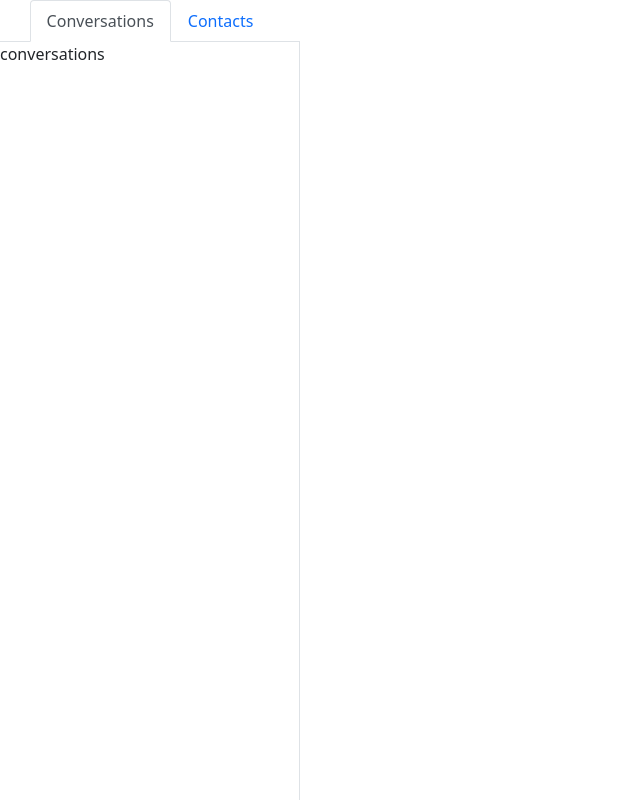
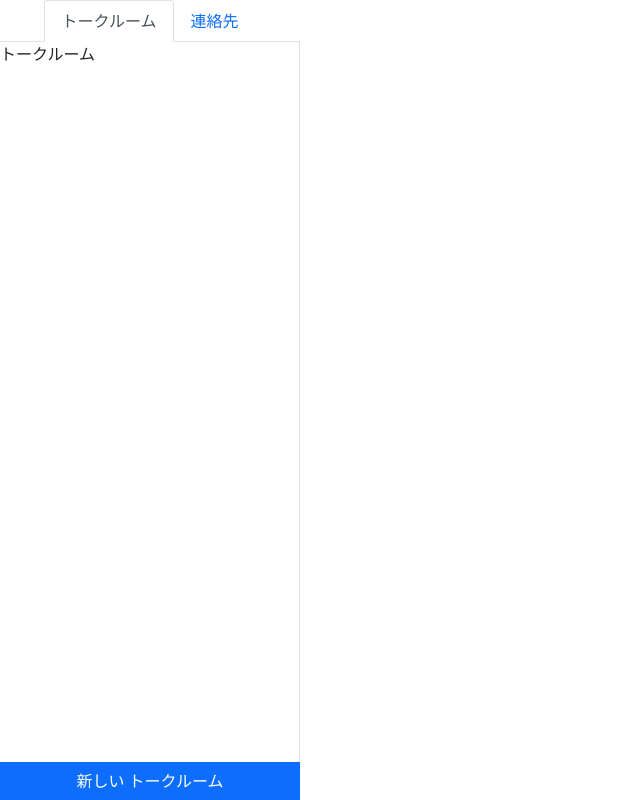
Before and after one commit to mamoru0101/chat-application, a React (Create React App) app in the folder client/: page / in a window 1280 px wide. Shown: the whole page, without its empty margins (0-640 px from the left). Built offline with nearby package versions, Linux system fonts and the light colour scheme.

Commit message:
move to components

```diff
--- a/client/src/App.js
+++ b/client/src/components/App.js
@@ -1,4 +1,4 @@
-import Sidebar from "./components/Sidebar";
+import Sidebar from "./Sidebar";
 
 const App = () => {
 
--- /dev/null
+++ b/client/src/components/Contacts.js
@@ -0,0 +1,11 @@
+import React from 'react';
+
+const Contacts = () => {
+  return (
+    <div>
+      連絡先
+    </div>
+  );
+};
+
+export default Contacts;
--- /dev/null
+++ b/client/src/components/Conversations.js
@@ -0,0 +1,11 @@
+import React from 'react';
+
+const Conversations = () => {
+  return (
+    <div>
+      トークルーム
+    </div>
+  );
+};
+
+export default Conversations;
--- /dev/null
+++ b/client/src/components/Sidebar.js
@@ -0,0 +1,61 @@
+import React from 'react';
+import {Button, Modal, Nav, Tab} from 'react-bootstrap'
+import {useState} from "react";
+
+import Conversations from './Conversations'
+import Contacts from './Contacts'
+
+const CONVERSATIONS_KEY = 'conversations'
+const CONTACTS_KEY = 'contacts'
+const Sidebar = () => {
+  const [activeKey, setActiveKey] = useState(CONVERSATIONS_KEY);
+  const [modalOpen, setModalOpen] = useState(false);
+
+  const isSelectConversations = activeKey === CONVERSATIONS_KEY
+
+  const closeModal = () => {
+    setModalOpen(false)
+  }
+
+  return (
+    <div className="d-flex" style={{"height": "100vh"}}>
+
+      <div style={{width: '300px'}} className={'d-flex flex-column'}>
+        <Tab.Container activeKey={activeKey} onSelect={setActiveKey}>
+
+          <Nav variant="tabs" className={"justify-content-center"}>
+            <Nav.Item><Nav.Link eventKey="conversations">トークルーム</Nav.Link></Nav.Item>
+            <Nav.Item><Nav.Link eventKey="contacts">連絡先</Nav.Link></Nav.Item>
+          </Nav>
+
+          <Tab.Content className="border-end overflow-auto flex-grow-1">
+            <Tab.Pane eventKey={CONVERSATIONS_KEY}>
+              <Conversations/>
+            </Tab.Pane>
+            <Tab.Pane eventKey={CONTACTS_KEY}>
+              <Contacts/>
+            </Tab.Pane>
+          </Tab.Content>
+
+          <Button className="rounded-0" onClick={() => {
+            setModalOpen(true)
+          }}>
+            新しい {isSelectConversations ? 'トークルーム' : '連絡先'}
+          </Button>
+
+        </Tab.Container>
+
+        <Modal show={modalOpen} onHide={closeModal}>
+          {isSelectConversations ?
+            <div onClick={closeModal}>トークルーム</div> :
+            <div onClick={closeModal}>連絡先</div>
+          }
+        </Modal>
+
+
+      </div>
+    </div>
+  )
+};
+
+export default Sidebar;
--- a/client/src/components/Sidebar.jsx
+++ /dev/null
@@ -1,36 +0,0 @@
-import React from 'react';
-import {Button, Modal, Nav, Tab} from 'react-bootstrap'
-import {useState} from "react";
-
-const CONVERSATIONS_KEY = 'conversations'
-const CONTACTS_KEY = 'contacts'
-const Sidebar = () => {
-  const [activeKey, setActiveKey] = useState(CONVERSATIONS_KEY);
-
-  return (
-    <div className="d-flex" style={{"height": "100vh"}}>
-
-      <div style={{width: '300px'}} className={'d-flex flex-column'}>
-        <Tab.Container activeKey={activeKey} onSelect={setActiveKey}>
-
-          <Nav variant="tabs" className={"justify-content-center"}>
-            <Nav.Item><Nav.Link eventKey="conversations">Conversations</Nav.Link></Nav.Item>
-            <Nav.Item><Nav.Link eventKey="contacts">Contacts</Nav.Link></Nav.Item>
-          </Nav>
-
-          <Tab.Content className="border-end overflow-auto flex-grow-1">
-            <Tab.Pane eventKey={CONVERSATIONS_KEY}>
-              <div>conversations</div>
-            </Tab.Pane>
-            <Tab.Pane eventKey={CONTACTS_KEY}>
-              <div>contacts</div>
-            </Tab.Pane>
-          </Tab.Content>
-
-        </Tab.Container>
-      </div>
-    </div>
-  )
-};
-
-export default Sidebar;
--- a/client/src/index.js
+++ b/client/src/index.js
@@ -1,12 +1,12 @@
 import React from 'react';
 import ReactDOM from 'react-dom';
-import App from './App';
+import App from './components/App';
 
 import 'bootstrap/dist/css/bootstrap.min.css'
 
 ReactDOM.render(
   <React.StrictMode>
-    <App />
+    <App/>
   </React.StrictMode>,
   document.getElementById('root')
 );
```
